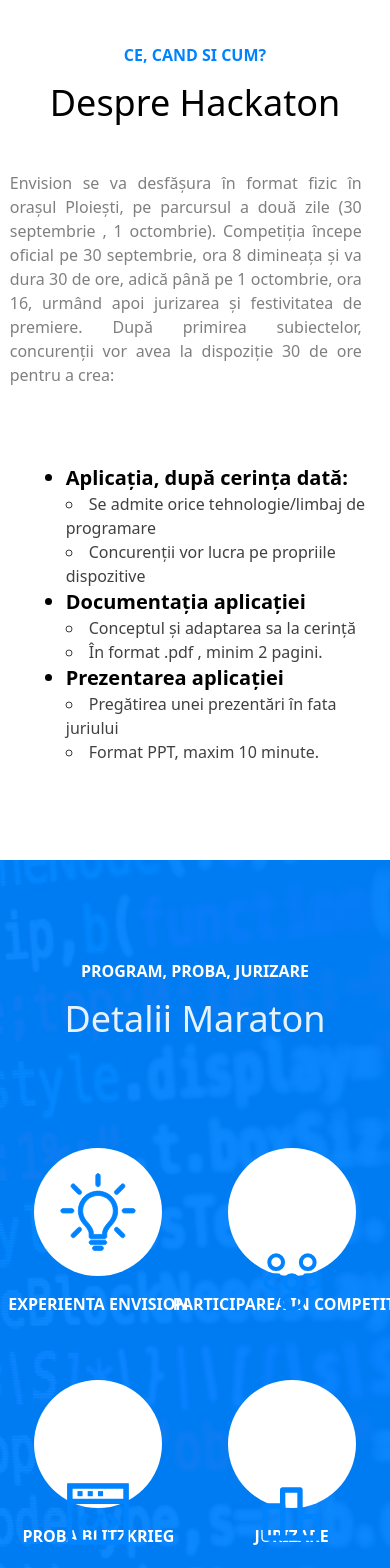
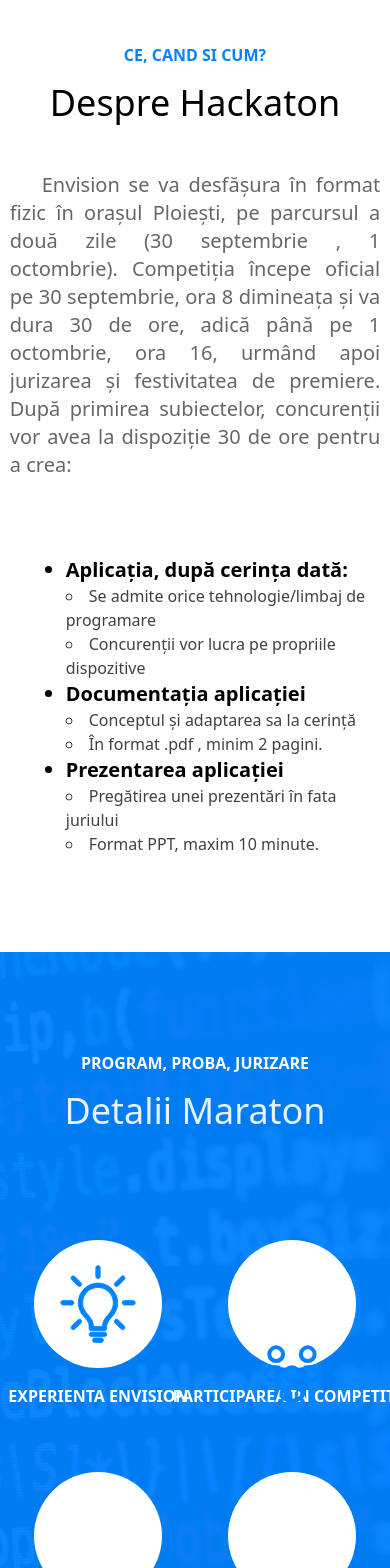
Before and after one commit to CatalinP0P/envision-inscriere, a React (Create React App) app: page / in a window 390 px wide. Shown: the part 900-2468 px from the top of the page. Built offline with nearby package versions, Linux system fonts and the light colour scheme; some icons are missing.

Commit message:
Grid system changed

```diff
--- a/src/components/Form/FormInput.tsx
+++ b/src/components/Form/FormInput.tsx
@@ -11,7 +11,7 @@
       <label>{title}</label>
       <input
         {...props}
-        className="rounded-md border-2 border-black/5  hover:border-primary px-4 py-2 w-full"
+        className="rounded-md border-2 border-black/5 bg-neutral-100 hover:border-primary px-4 py-2 w-full"
       ></input>
     </div>
   );
--- a/src/components/Form/FormTextArea.tsx
+++ b/src/components/Form/FormTextArea.tsx
@@ -11,7 +11,7 @@
       <label>{title}</label>
       <textarea
         {...props}
-        className="rounded-md border-2 border-black/5 px-4 py-2 w-full min-h-[10em] hover:border-primary "
+        className="rounded-md border-2 border-black/5 bg-neutral-100 px-4 py-2 w-full min-h-[10em] hover:border-primary "
       ></textarea>
     </div>
   );
--- a/src/pages/Home/About.tsx
+++ b/src/pages/Home/About.tsx
@@ -23,7 +23,7 @@
         </Reveal>
 
         <Reveal>
-          <p className="w-[95%] max-w-[55rem] text-black/50 text-justify pt-8">
+          <p className="w-[100%] text-black/60 indent-8 text-justify pt-8 text-xl">
             Envision se va desfășura în format fizic în orașul Ploiești, pe
             parcursul a două zile (30 septembrie , 1 octombrie). Competiția
             începe oficial pe 30 septembrie, ora 8 dimineața și va dura 30 de
--- a/src/pages/Home/Awards.tsx
+++ b/src/pages/Home/Awards.tsx
@@ -19,7 +19,7 @@
       </Reveal>
 
       <SlideFromBottom>
-        <img src={podiumImg} className="w-[80%] md:w-[60%] mx-auto pt-24" />
+        <img src={podiumImg} className="w-[95%] max-w-[60rem] mx-auto pt-32" />
       </SlideFromBottom>
     </div>
   );
--- a/src/pages/Home/Detalii.tsx
+++ b/src/pages/Home/Detalii.tsx
@@ -40,7 +40,7 @@
           </label>
         </Reveal>
 
-        <div className="grid grid-cols-2 lg:grid-cols-4 w-full gap-4 gap-y-16 justify-between pt-24 whitespace-nowrap">
+        <div className="grid grid-cols-2 lg:grid-cols-4 w-full gap-4 gap-y-16  pt-24 whitespace-nowrap">
           <SlideFromBottom>
             <div className="w-full h-full flex flex-col gap-4 items-center font-bold uppercase text-base lg:text-xl">
               <div
--- a/src/pages/Home/Schedule.tsx
+++ b/src/pages/Home/Schedule.tsx
@@ -72,7 +72,7 @@
         </label>
       </Reveal>
 
-      <div className="flex flex-col gap-4 md:gap-8 pt-24">
+      <div className="flex flex-col gap-4 md:gap-8 pt-24 w-full">
         {calendar.map((schedule: ScheduleProps) => {
           return (
             <div key={Math.random() * 1000}>
```
